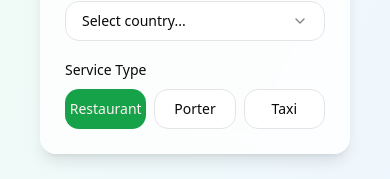
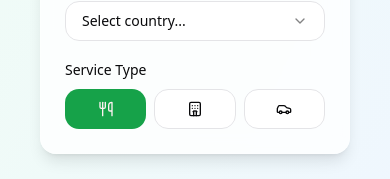
Before and after one commit to horizzons/tipster-planet-v4, a React (Vite) app: page / in a window 390 px wide. Shown: the part 469-648 px from the top of the page. Built offline with nearby package versions, Linux system fonts and the light colour scheme.

Commit message:
Update service type buttons for mobile
Replace long labels with icons for restaurant, hotel, and taxi service types in mobile view.
[skip gpt_engineer]

```diff
--- a/src/components/TipCalculator.tsx
+++ b/src/components/TipCalculator.tsx
@@ -1,5 +1,5 @@
 import { useState } from 'react';
-import { Check, ChevronDown } from 'lucide-react';
+import { Check, ChevronDown, Utensils, Hotel, Car } from 'lucide-react';
 import { Button } from '@/components/ui/button';
 import { Input } from '@/components/ui/input';
 import {
@@ -19,10 +19,10 @@ import { ServiceType, useTipCalculator } from '@/hooks/use-tip-calculator';
 import { tippingRates } from '@/data/tipping-data';
 import { cn } from '@/lib/utils';
 
-const serviceTypes: { value: ServiceType; label: string }[] = [
-  { value: 'restaurant', label: 'Restaurant' },
-  { value: 'porter', label: 'Porter' },
-  { value: 'taxi', label: 'Taxi' },
+const serviceTypes: { value: ServiceType; label: string; icon: React.ComponentType }[] = [
+  { value: 'restaurant', label: 'Restaurant', icon: Utensils },
+  { value: 'porter', label: 'Porter', icon: Hotel },
+  { value: 'taxi', label: 'Taxi', icon: Car },
 ];
 
 export function TipCalculator() {
@@ -119,16 +119,20 @@ export function TipCalculator() {
           <div className="space-y-2">
             <label className="text-sm font-medium">Service Type</label>
             <div className="grid grid-cols-3 gap-2">
-              {serviceTypes.map((type) => (
+              {serviceTypes.map((type) => {
+                const Icon = type.icon;
+                return (
                   <Button
                     key={type.value}
                     variant={serviceType === type.value ? "default" : "outline"}
                     onClick={() => setServiceType(type.value)}
                     className="w-full"
                   >
-                  {type.label}
+                    <Icon className="block sm:hidden h-4 w-4" />
+                    <span className="hidden sm:block">{type.label}</span>
                   </Button>
-              ))}
+                );
+              })}
             </div>
           </div>
 
```
Lines whose indentation alone changed are shown as unchanged.
